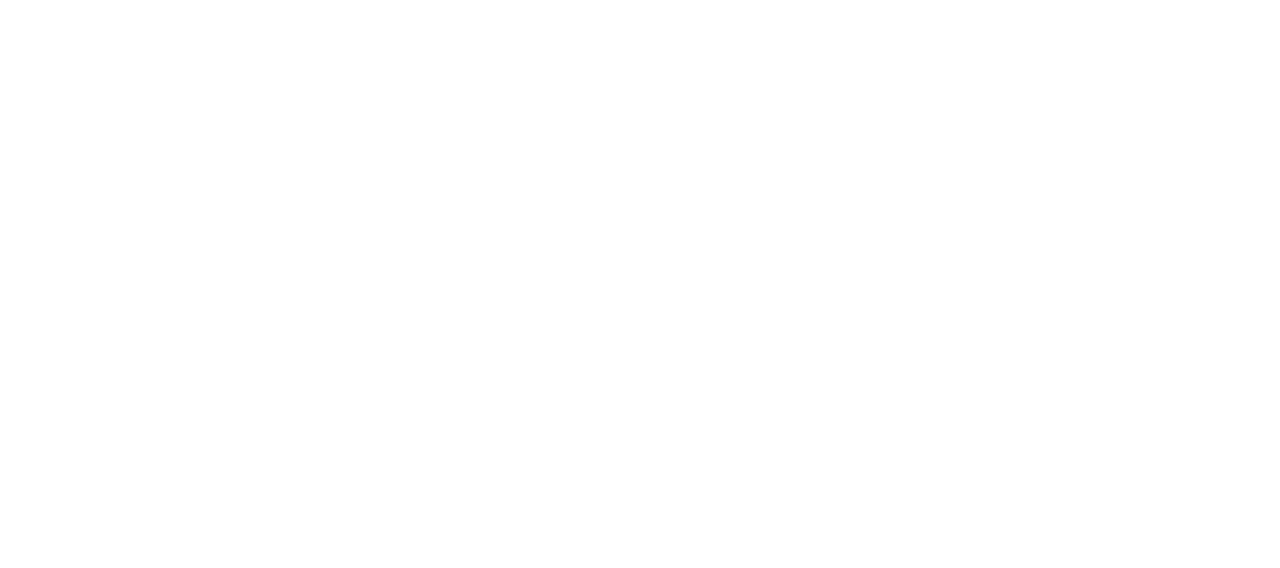
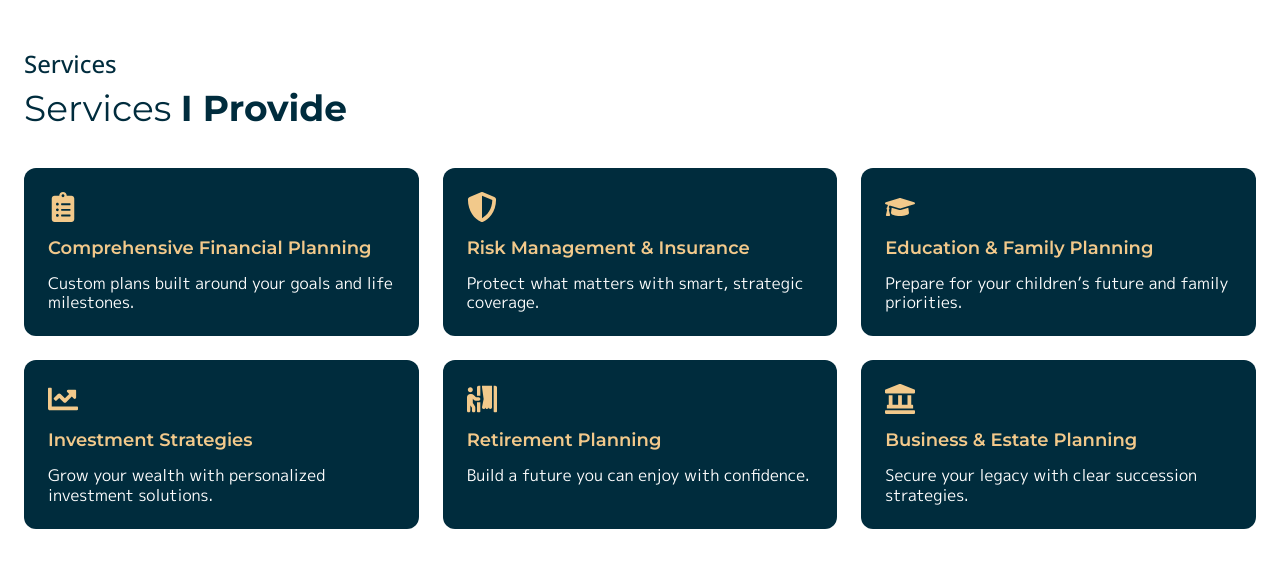
Before and after one commit to csolatorio/dib-website, a React (Vite) app: page /services in a window 1280 px wide. Before the commit this address had no page. Shown: the top 568 px of the page. Built offline with nearby package versions, Linux system fonts and the light colour scheme.

Commit message:
added banner/services

```diff
--- a/package.json
+++ b/package.json
@@ -14,6 +14,7 @@
     "lucide-react": "^0.503.0",
     "react": "^19.1.0",
     "react-dom": "^19.1.0",
+    "react-icons": "^5.5.0",
     "react-router-dom": "^7.5.3"
   },
   "devDependencies": {
--- a/src/App.tsx
+++ b/src/App.tsx
@@ -5,8 +5,8 @@
 
 import HomePage from "./components/homePage";
 import Navbar from "./components/navbar";
-// import OfferPage from "./components/offer-page";
-// import Footer from "./components/footer";
+import FinancialJourneyBanner from "./components/financial-journey-banner";
+import Services from "./components/services";
 // import CorporateWellness from "./components/corporate-wellness";
 // import AboutUs from "./components/about-us";
 // import CTABanner from "./components/ctabanner";
@@ -25,8 +25,14 @@
         <Routes>
           <Route path="/" element={<HomePage />} />
           <Route path="/navbar" element={<Navbar />} />
-          {/* <Route path="/offer-page" element={<OfferPage />} />
-          <Route path="/footer" element={<Footer />} />
+          <Route
+            path="/financial-journey-banner"
+            element={<FinancialJourneyBanner />}
+          />
+          <Route path="/services" element={<Services />} />
+          {/* Uncomment the following routes as needed */}
+          {/* <Route path="/hero-page" element={<HeroPage />} /> */}
+          {/* <Route path="/footer" element={<Footer />} />
           <Route path="/corporate-wellness" element={<CorporateWellness />} />
           <Route path="/about-us" element={<AboutUs />} />
           <Route path="/cta-banner" element={<CTABanner />} />
--- /dev/null
+++ b/src/components/financial-journey-banner.tsx
@@ -0,0 +1,13 @@
+import React from "react";
+
+const FinancialJourneyBanner: React.FC = () => {
+  return (
+    <div className="w-full bg-gradient-to-r from-[#001A29] to-[#002C3D] py-20 flex justify-center items-center">
+      <h1 className="text-[#F2C98B] text-3xl font-bold text-center">
+        A Trusted Guide on Your Financial Journey
+      </h1>
+    </div>
+  );
+};
+
+export default FinancialJourneyBanner;
--- a/src/components/homePage.tsx
+++ b/src/components/homePage.tsx
@@ -1,10 +1,14 @@
 // import React, { useState } from 'react';
 import HeroPage from "../components/hero-page";
+import FinancialJourneyBanner from "../components/financial-journey-banner";
+import Services from "../components/services";
 
 const HomePage = () => {
   return (
     <div className="min-h-[50vh] bg-[#EAE6DC]">
       <HeroPage />
+      <FinancialJourneyBanner />
+      <Services />
     </div>
   );
 };
--- /dev/null
+++ b/src/components/services.tsx
@@ -0,0 +1,69 @@
+import React from "react";
+import {
+  FaClipboardList,
+  FaShieldAlt,
+  FaGraduationCap,
+  FaChartLine,
+  FaPersonBooth,
+  FaLandmark,
+} from "react-icons/fa";
+
+const services = [
+  {
+    icon: <FaClipboardList className="text-[#F2C98B] text-3xl" />,
+    title: "Comprehensive Financial Planning",
+    description: "Custom plans built around your goals and life milestones.",
+  },
+  {
+    icon: <FaShieldAlt className="text-[#F2C98B] text-3xl" />,
+    title: "Risk Management & Insurance",
+    description: "Protect what matters with smart, strategic coverage.",
+  },
+  {
+    icon: <FaGraduationCap className="text-[#F2C98B] text-3xl" />,
+    title: "Education & Family Planning",
+    description: "Prepare for your children’s future and family priorities.",
+  },
+  {
+    icon: <FaChartLine className="text-[#F2C98B] text-3xl" />,
+    title: "Investment Strategies",
+    description: "Grow your wealth with personalized investment solutions.",
+  },
+  {
+    icon: <FaPersonBooth className="text-[#F2C98B] text-3xl" />,
+    title: "Retirement Planning",
+    description: "Build a future you can enjoy with confidence.",
+  },
+  {
+    icon: <FaLandmark className="text-[#F2C98B] text-3xl" />,
+    title: "Business & Estate Planning",
+    description: "Secure your legacy with clear succession strategies.",
+  },
+];
+
+const Services: React.FC = () => {
+  return (
+    <section className="py-12 px-6 max-w-7xl mx-auto">
+      <h2 className="text-2xl text-[#002C3D] font-medium mb-2">Services</h2>
+      <h3 className="text-4xl font-normal mb-10 text-[#002C3D]">
+        Services <span className="text-[#002C3D] font-bold">I Provide</span>
+      </h3>
+      <div className="grid grid-cols-1 md:grid-cols-2 lg:grid-cols-3 gap-6">
+        {services.map((service, idx) => (
+          <div
+            key={idx}
+            className="bg-[#002C3D] text-white p-6 rounded-xl space-y-3 h-full"
+          >
+            <div>{service.icon}</div>
+            <h4 className="text-lg font-semibold text-[#F2C98B]">
+              {service.title}
+            </h4>
+            <p className="text-md text-gray-200">{service.description}</p>
+          </div>
+        ))}
+      </div>
+    </section>
+  );
+};
+
+export default Services;
--- a/src/index.css
+++ b/src/index.css
@@ -26,7 +26,7 @@
 p{
   font-family: 'M PLUS 1p', sans-serif;
     /* font-size: 24px; */
-    line-height: 0.8;
+    line-height: 1.2;
     color: #ffffff;
 }
 a {
@@ -46,16 +46,16 @@
   -moz-osx-font-smoothing: grayscale;
 }
 
+
+h2{
+  font-family: 'Open Sans', sans-serif;
+}
 h1,
-h2,
 h3,
 h4,
 h5,
 h6 {
   font-family: 'Montserrat', sans-serif;
-  font-weight: 800;
-  font-size: 48px;
-  color: #ffffff;
 }
 
 button {
```
Also changed, not shown: src/assets/R043955C.jpg (added), 1 other file (tests, documents, lock files or other folders).
